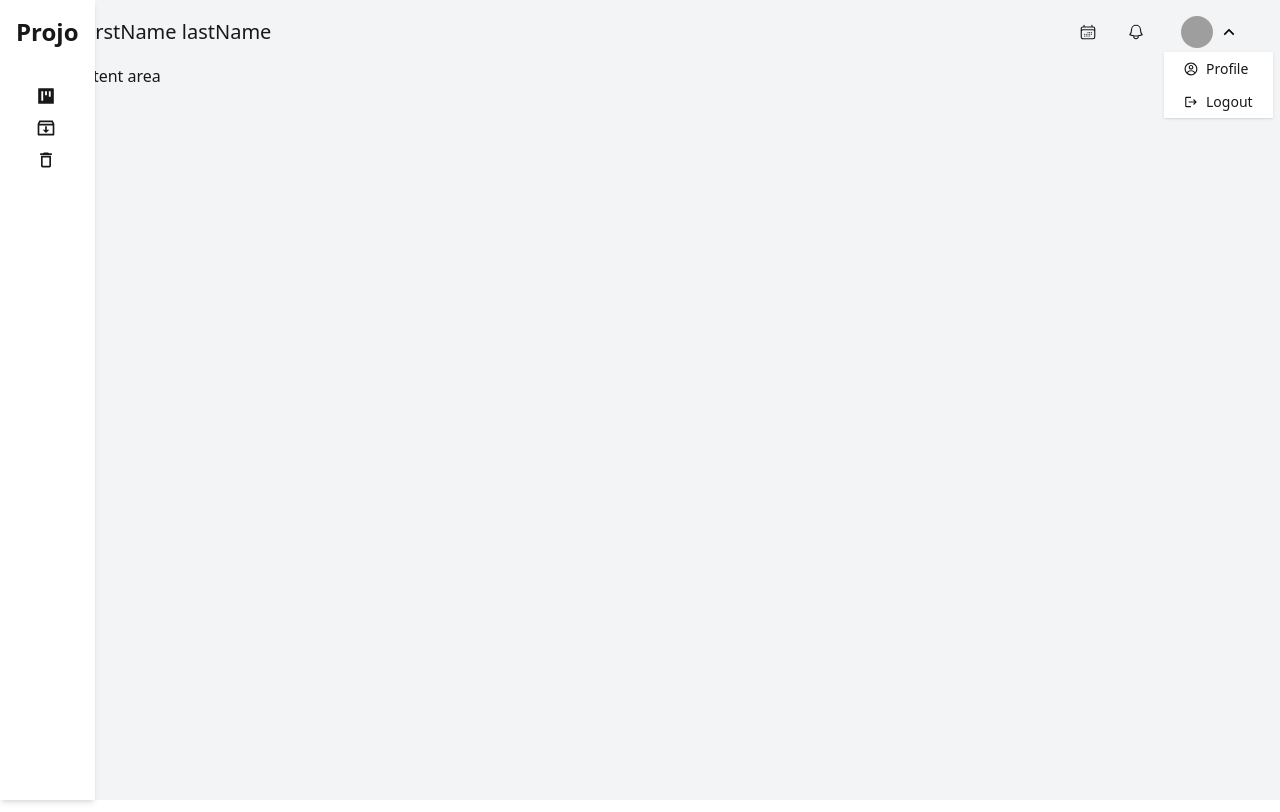
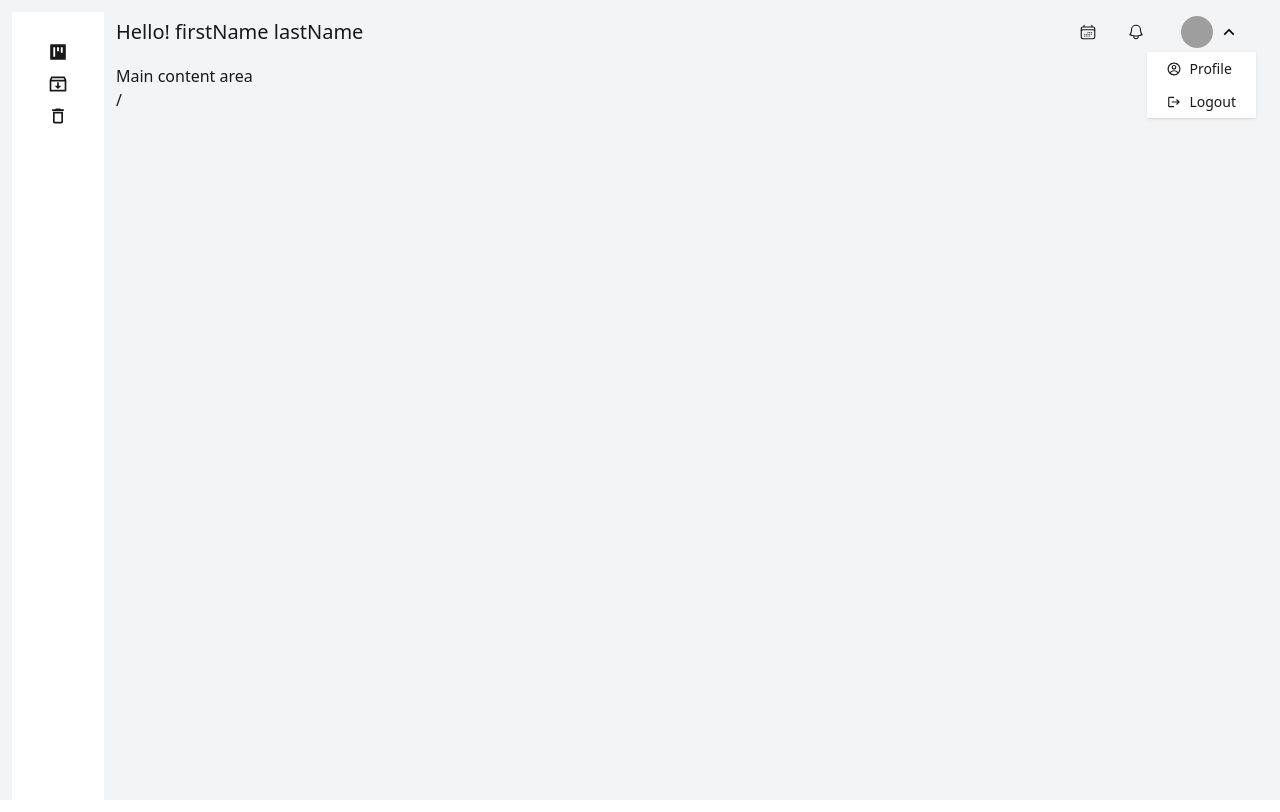
Before and after one commit to sorasora46/projo, a React (Vite) app in the folder frontend/: page / in a window 1280 px wide. Both pictures are taken after a click on the button 1210 px from the left and 32 px from the top of the page. Built offline with nearby package versions, Linux system fonts and the light colour scheme; grey boxes are pictures that could not be loaded.

Commit message:
feat: implement hamburger menu + responsive

```diff
--- a/frontend/src/components/Sidebar.tsx
+++ b/frontend/src/components/Sidebar.tsx
@@ -1,10 +1,10 @@
-import { useState, useEffect, type FC } from "react";
+import { useState, type FC } from "react";
 import { AiFillProject, AiOutlineProject } from "react-icons/ai";
 import { MdDelete, MdDeleteOutline } from "react-icons/md";
 import { RiInboxArchiveFill, RiInboxArchiveLine } from "react-icons/ri";
 import { ProjoPath } from "../constants/path";
 import { Link } from "react-router";
-import { FiMenu } from "react-icons/fi"; // Hamburger icon
+import { FiMenu } from "react-icons/fi";
 
 interface SidebarProps {
   pathname: string;
@@ -14,26 +14,13 @@ const Sidebar: FC<SidebarProps> = ({ pathname }) => {
   const [isProjectHover, setIsProjectHover] = useState(false);
   const [isArchivedHover, setIsArchivedHover] = useState(false);
   const [isDeletedHover, setIsDeletedHover] = useState(false);
-  const [isMobile, setIsMobile] = useState(false);
-  const [isMenuOpen, setIsMenuOpen] = useState(false);
-
-  // Track screen size
-  useEffect(() => {
-    const handleResize = () => {
-      setIsMobile(window.innerWidth <= 1024); // iPad width and below
-    };
-
-    handleResize(); // Initial check
-    window.addEventListener("resize", handleResize);
-    return () => window.removeEventListener("resize", handleResize);
-  }, []);
 
   const renderNavLinks = () => (
     <ul className="menu text-xl">
       <li>
         <Link
           to={ProjoPath.HOME}
-          className="tooltip tooltip-right tooltip-primary"
+          className="md:tooltip md:tooltip-bottom md:tooltip-primary"
           data-tip="Home"
           onMouseEnter={() => setIsProjectHover(true)}
           onMouseLeave={() => setIsProjectHover(false)}
@@ -43,10 +30,13 @@ const Sidebar: FC<SidebarProps> = ({ pathname }) => {
           ) : (
             <AiOutlineProject />
           )}
+          <span className="text-sm md:hidden">Home</span>
         </Link>
+      </li>
+      <li>
         <Link
           to={ProjoPath.ARCHIVED}
-          className="tooltip tooltip-right tooltip-primary"
+          className="md:tooltip md:tooltip-bottom md:tooltip-primary"
           data-tip="Archived"
           onMouseEnter={() => setIsArchivedHover(true)}
           onMouseLeave={() => setIsArchivedHover(false)}
@@ -56,10 +46,13 @@ const Sidebar: FC<SidebarProps> = ({ pathname }) => {
           ) : (
             <RiInboxArchiveLine />
           )}
+          <span className="text-sm md:hidden">Archived</span>
         </Link>
+      </li>
+      <li>
         <Link
           to={ProjoPath.DELETED}
-          className="tooltip tooltip-right tooltip-primary"
+          className="md:tooltip md:tooltip-bottom md:tooltip-primary"
           data-tip="Deleted"
           onMouseEnter={() => setIsDeletedHover(true)}
           onMouseLeave={() => setIsDeletedHover(false)}
@@ -69,47 +62,38 @@ const Sidebar: FC<SidebarProps> = ({ pathname }) => {
           ) : (
             <MdDeleteOutline />
           )}
+          <span className="text-sm md:hidden">Deleted</span>
         </Link>
       </li>
     </ul>
   );
 
   return (
-    <aside className="relative">
-      {/* Hamburger for mobile */}
-      {isMobile && (
-        <button
-          className="p-3 text-2xl fixed top-4 left-4 z-50 bg-white rounded shadow-md"
-          onClick={() => setIsMenuOpen(!isMenuOpen)}
-        >
-          <FiMenu />
-        </button>
-      )}
-
-      {/* Sidebar */}
-      <div
-        className={`fixed top-0 left-0 h-full bg-white shadow-md transition-transform duration-300 z-40 ${
-          isMobile
-            ? isMenuOpen
-              ? "translate-x-0"
-              : "-translate-x-full"
-            : "translate-x-0"
-        }`}
-        style={{ width: isMobile ? "200px" : "auto" }}
-      >
-        <div className="card-body p-4">
-          <h2 className="card-title text-2xl mb-4">Projo</h2>
-          <nav>{renderNavLinks()}</nav>
+    <aside>
+      <div className="drawer md:drawer-open">
+        <input id="my-drawer-2" type="checkbox" className="drawer-toggle" />
+        <div className="drawer-content flex flex-col items-center justify-center">
+          <label htmlFor="my-drawer-2" className="btn drawer-button md:hidden">
+            <FiMenu />
+          </label>
+        </div>
+        <div className="drawer-side">
+          <label
+            htmlFor="my-drawer-2"
+            aria-label="close sidebar"
+            className="drawer-overlay"
+          ></label>
+          <nav className="menu bg-base-100 h-dvh p-4 flex items-center">
+            <label
+              htmlFor="my-drawer-2"
+              className="btn btn-ghost drawer-button md:hidden"
+            >
+              Close
+            </label>
+            {renderNavLinks()}
+          </nav>
         </div>
       </div>
-
-      {/* Overlay when sidebar is open on mobile */}
-      {isMobile && isMenuOpen && (
-        <div
-          className="fixed inset-0 bg-black opacity-50 z-30"
-          onClick={() => setIsMenuOpen(false)}
-        />
-      )}
     </aside>
   );
 };
--- a/frontend/src/components/Topbar.tsx
+++ b/frontend/src/components/Topbar.tsx
@@ -14,11 +14,14 @@ const Topbar = () => {
   const [isCalendarHover, setIsCalendarHover] = useState(false);
   const [isBellHover, setIsBellHover] = useState(false);
   const [isProfileOpen, setIsProfileOpen] = useState(false);
+
   return (
-    <header className="w-full flex justify-between items-center px-3">
-      <h1 className="text-bold text-xl">Hello! firstName lastName</h1>
+    <header className="w-full flex sm:justify-between justify-end items-center px-3 bg-base-100 sm:bg-inherit">
+      <h1 className="text-bold text-xl hidden sm:block">
+        Hello! firstName lastName
+      </h1>
       <div className="flex justify-center items-center gap-2">
-        <ul className="flex justify-center items-center gap-2 text-lg">
+        <ul className="hidden sm:flex justify-center items-center gap-2 text-lg">
           <li>
             <Link
               to=""
@@ -56,7 +59,7 @@ const Topbar = () => {
           {isProfileOpen ? <RiArrowUpSLine /> : <RiArrowDownSLine />}
         </button>
         <ul
-          className="dropdown menu bg-base-100 shadow-sm p-0 [&_li>*]:rounded-none [&_li>*]:px-5"
+          className="dropdown dropdown-end menu bg-base-100 shadow-sm p-0 [&_li>*]:rounded-none [&_li>*]:px-5"
           popover="auto"
           id="popover-1"
           style={{ positionAnchor: "--anchor-1" } as React.CSSProperties}
@@ -65,6 +68,18 @@ const Topbar = () => {
             <Link to="/profile">
               <CgProfile />
               Profile
+            </Link>
+          </li>
+          <li className="sm:hidden block">
+            <Link to="">
+              <HiCalendarDays />
+              Calendar
+            </Link>
+          </li>
+          <li className="sm:hidden block">
+            <Link to="">
+              <HiBell />
+              Notification
             </Link>
           </li>
           <li>
```
